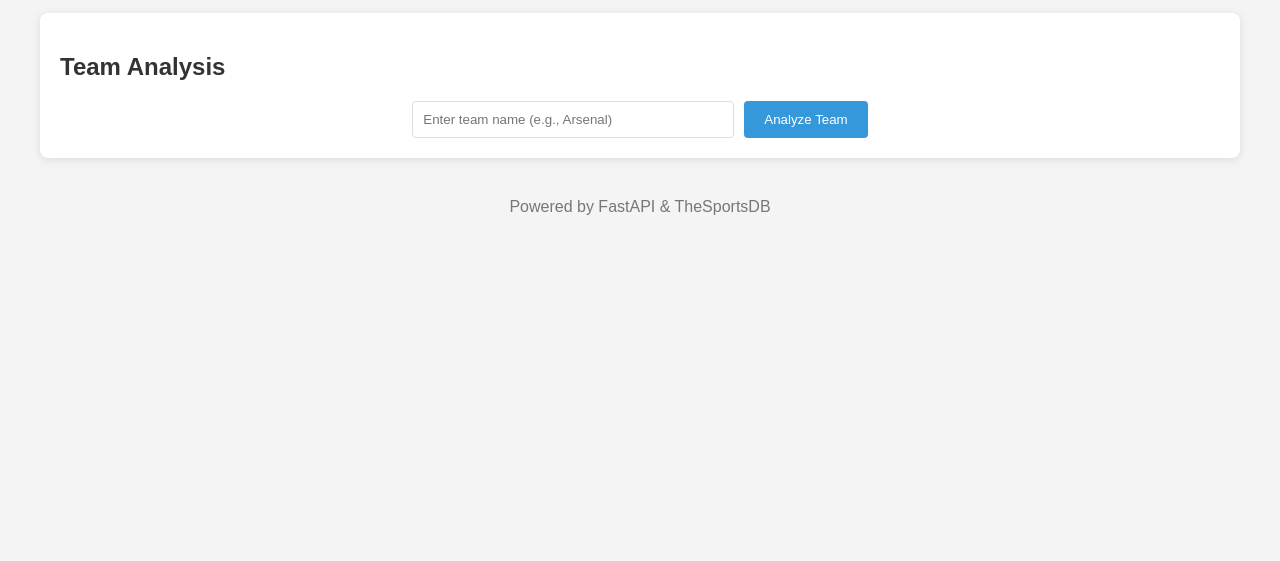
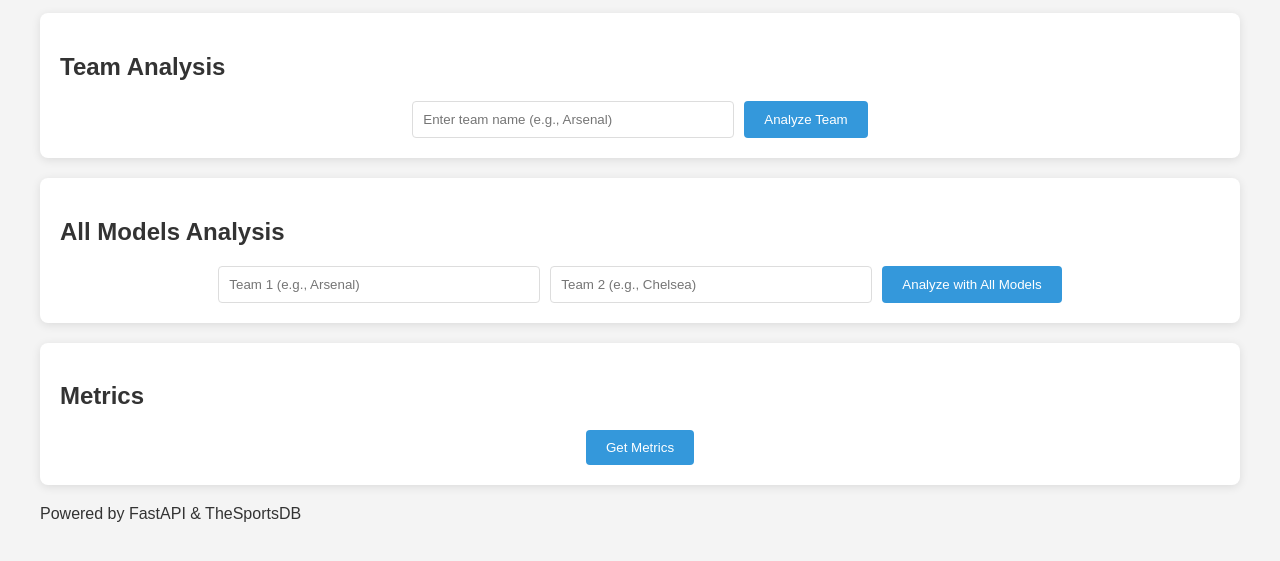
Before and after one commit to MichaelcodP/sports-stats-dashboard, a FastAPI app: page / in a window 1280 px wide. Shown: the part 146-707 px from the top of the page. Run offline with FastAPI, Linux system fonts and the light colour scheme.

Commit message:
Upgrade basic UI

```diff
--- a/static/script.js
+++ b/static/script.js
@@ -2,23 +2,42 @@ document.getElementById('team-form').addEventListener('submit', async function(e
     e.preventDefault();
     const teamName = document.getElementById('team-name').value.trim();
     if (!teamName) return;
+    await fetchAndDisplay('/api/analyze/team/' + encodeURIComponent(teamName), 'Team Analysis Results');
+});
 
+document.getElementById('all-models-form').addEventListener('submit', async function(e) {
+    e.preventDefault();
+    const team1 = document.getElementById('team1').value.trim();
+    const team2 = document.getElementById('team2').value.trim();
+    if (!team1 || !team2) return;
+    await fetchAndDisplay('/api/analyze/all-models/' + encodeURIComponent(team1) + '/' + encodeURIComponent(team2), 'All Models Analysis');
+});
+
+document.getElementById('metrics-form').addEventListener('submit', async function(e) {
+    e.preventDefault();
+    await fetchAndDisplay('/api/metrics', 'Metrics');
+});
+
+async function fetchAndDisplay(url, title) {
     const resultsDiv = document.getElementById('results');
     const loadingDiv = document.getElementById('loading');
+    const resultsTitle = document.getElementById('results-title');
     const teamInfoDiv = document.getElementById('team-info');
     const matchesDiv = document.getElementById('matches');
     const analysisDiv = document.getElementById('analysis');
+    const metricsDiv = document.getElementById('metrics');
 
     // Show loading
     resultsDiv.style.display = 'block';
+    resultsTitle.textContent = title;
     loadingDiv.style.display = 'block';
     teamInfoDiv.innerHTML = '';
     matchesDiv.innerHTML = '';
     analysisDiv.innerHTML = '';
+    metricsDiv.innerHTML = '';
 
     try {
-        // Fetch team analysis
-        const response = await fetch(`/api/analyze/team/${encodeURIComponent(teamName)}`);
+        const response = await fetch(url);
         if (!response.ok) {
             throw new Error(`HTTP ${response.status}: ${response.statusText}`);
         }
@@ -26,6 +45,25 @@ document.getElementById('team-form').addEventListener('submit', async function(e
 
         // Hide loading
         loadingDiv.style.display = 'none';
+
+        if (url.includes('/api/analyze/team/')) {
+            displayTeamAnalysis(data);
+        } else if (url.includes('/api/analyze/all-models/')) {
+            displayAllModels(data);
+        } else if (url.includes('/api/metrics')) {
+            displayMetrics(data);
+        }
+
+    } catch (error) {
+        loadingDiv.style.display = 'none';
+        teamInfoDiv.innerHTML = `<p style="color: red;">Error: ${error.message}</p>`;
+    }
+}
+
+function displayTeamAnalysis(data) {
+    const teamInfoDiv = document.getElementById('team-info');
+    const matchesDiv = document.getElementById('matches');
+    const analysisDiv = document.getElementById('analysis');
 
     // Display team info
     teamInfoDiv.innerHTML = `
@@ -67,9 +105,44 @@ document.getElementById('team-form').addEventListener('submit', async function(e
     } else {
         analysisDiv.innerHTML = '<p>No analysis available.</p>';
     }
+}
 
-    } catch (error) {
-        loadingDiv.style.display = 'none';
-        teamInfoDiv.innerHTML = `<p style="color: red;">Error: ${error.message}</p>`;
+function displayAllModels(data) {
+    const analysisDiv = document.getElementById('analysis');
+    if (data.models) {
+        analysisDiv.innerHTML = `
+            <h3>All Models Analysis</h3>
+            <p><strong>Teams:</strong> ${data.teams}</p>
+            <p><strong>Event ID:</strong> ${data.event_id}</p>
+        `;
+        for (const [model, analysis] of Object.entries(data.models)) {
+            if (analysis) {
+                analysisDiv.innerHTML += `
+                    <div class="model-analysis">
+                        <h4>${model.toUpperCase()}</h4>
+                        <p><strong>Summary:</strong> ${analysis.summary}</p>
+                        <p><strong>Key Insights:</strong> ${analysis.key_insights.join(', ')}</p>
+                        <p><strong>Performance Analysis:</strong> ${analysis.performance_analysis}</p>
+                        <p><strong>Prediction:</strong> ${analysis.prediction || 'N/A'}</p>
+                    </div>
+                `;
+            } else {
+                analysisDiv.innerHTML += `<div class="model-analysis"><h4>${model.toUpperCase()}</h4><p>Analysis failed</p></div>`;
             }
-});
+        }
+    } else {
+        analysisDiv.innerHTML = '<p>No analysis available.</p>';
+    }
+}
+
+function displayMetrics(data) {
+    const metricsDiv = document.getElementById('metrics');
+    if (data) {
+        metricsDiv.innerHTML = `
+            <h3>Metrics</h3>
+            <pre>${JSON.stringify(data, null, 2)}</pre>
+        `;
+    } else {
+        metricsDiv.innerHTML = '<p>No metrics available.</p>';
+    }
+}
--- a/static/styles.css
+++ b/static/styles.css
@@ -76,8 +76,15 @@ button:hover {
   background-color: #f9f9f9;
 }
 
-footer {
-  text-align: center;
-  margin-top: 40px;
-  color: #777;
+.model-analysis {
+  margin-bottom: 20px;
+  padding: 15px;
+  border: 1px solid #eee;
+  border-radius: 4px;
+  background-color: #f9f9f9;
 }
+
+.model-analysis h4 {
+  margin-top: 0;
+  color: #2c3e50;
+}
--- a/templates/index.html
+++ b/templates/index.html
@@ -4,6 +4,7 @@
     <meta charset="UTF-8" />
     <meta name="viewport" content="width=device-width, initial-scale=1.0" />
     <title>Sports Stats Dashboard 🏆</title>
+    <link rel="icon" type="image/svg+xml" href="/static/favicon.svg" />
     <link rel="stylesheet" href="/static/styles.css" />
   </head>
   <body>
@@ -27,12 +28,39 @@
           </form>
         </section>
 
+        <section class="search-section">
+          <h2>All Models Analysis</h2>
+          <form id="all-models-form">
+            <input
+              type="text"
+              id="team1"
+              placeholder="Team 1 (e.g., Arsenal)"
+              required
+            />
+            <input
+              type="text"
+              id="team2"
+              placeholder="Team 2 (e.g., Chelsea)"
+              required
+            />
+            <button type="submit">Analyze with All Models</button>
+          </form>
+        </section>
+
+        <section class="search-section">
+          <h2>Metrics</h2>
+          <form id="metrics-form">
+            <button type="submit">Get Metrics</button>
+          </form>
+        </section>
+
         <section class="results-section" id="results" style="display: none">
-          <h2>Analysis Results</h2>
+          <h2 id="results-title">Results</h2>
           <div id="loading" style="display: none">Loading...</div>
           <div id="team-info"></div>
           <div id="matches"></div>
           <div id="analysis"></div>
+          <div id="metrics"></div>
         </section>
       </main>
 
```
Also changed, not shown: app/routes/metrics.py (+36 -0 lines), static/favicon.svg (added). Lines whose indentation alone changed are shown as unchanged.
